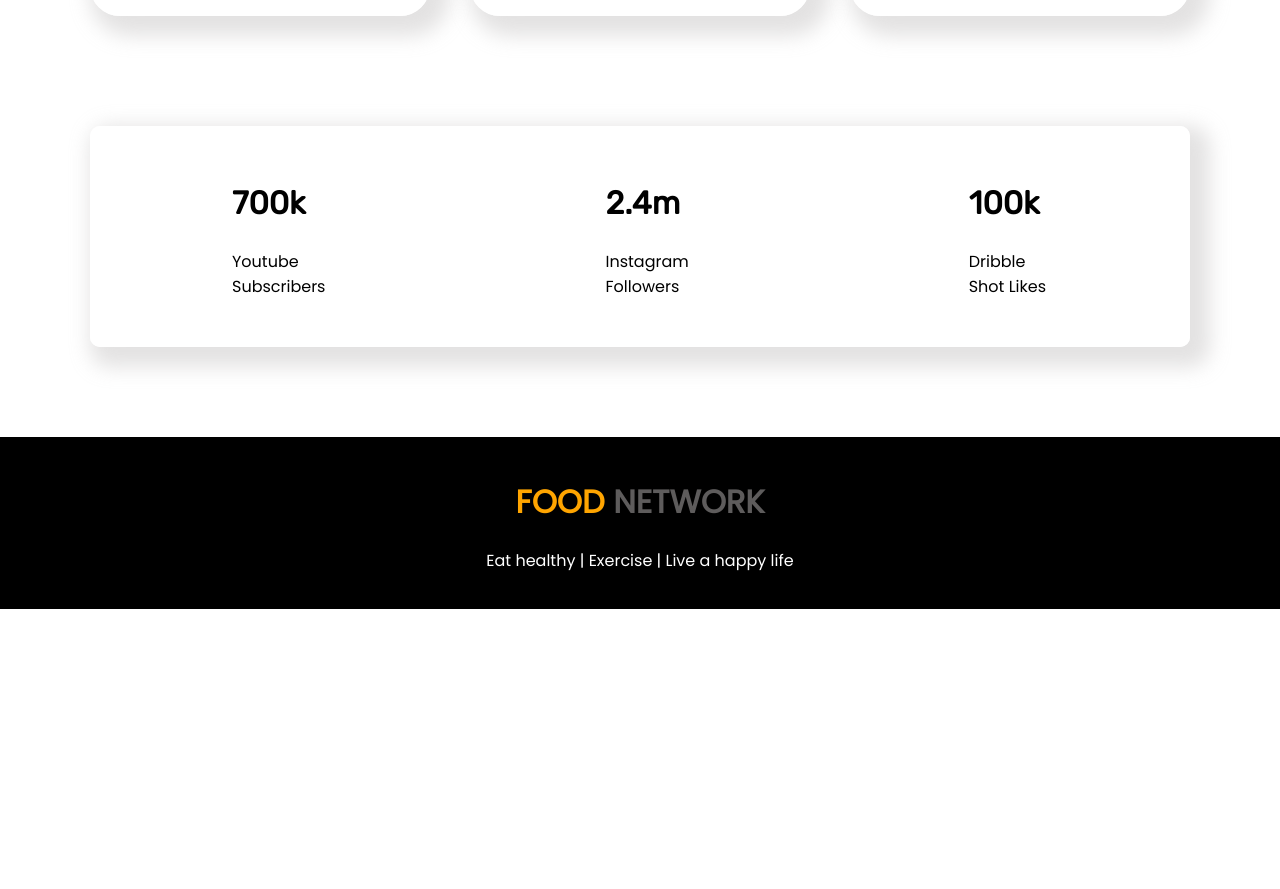
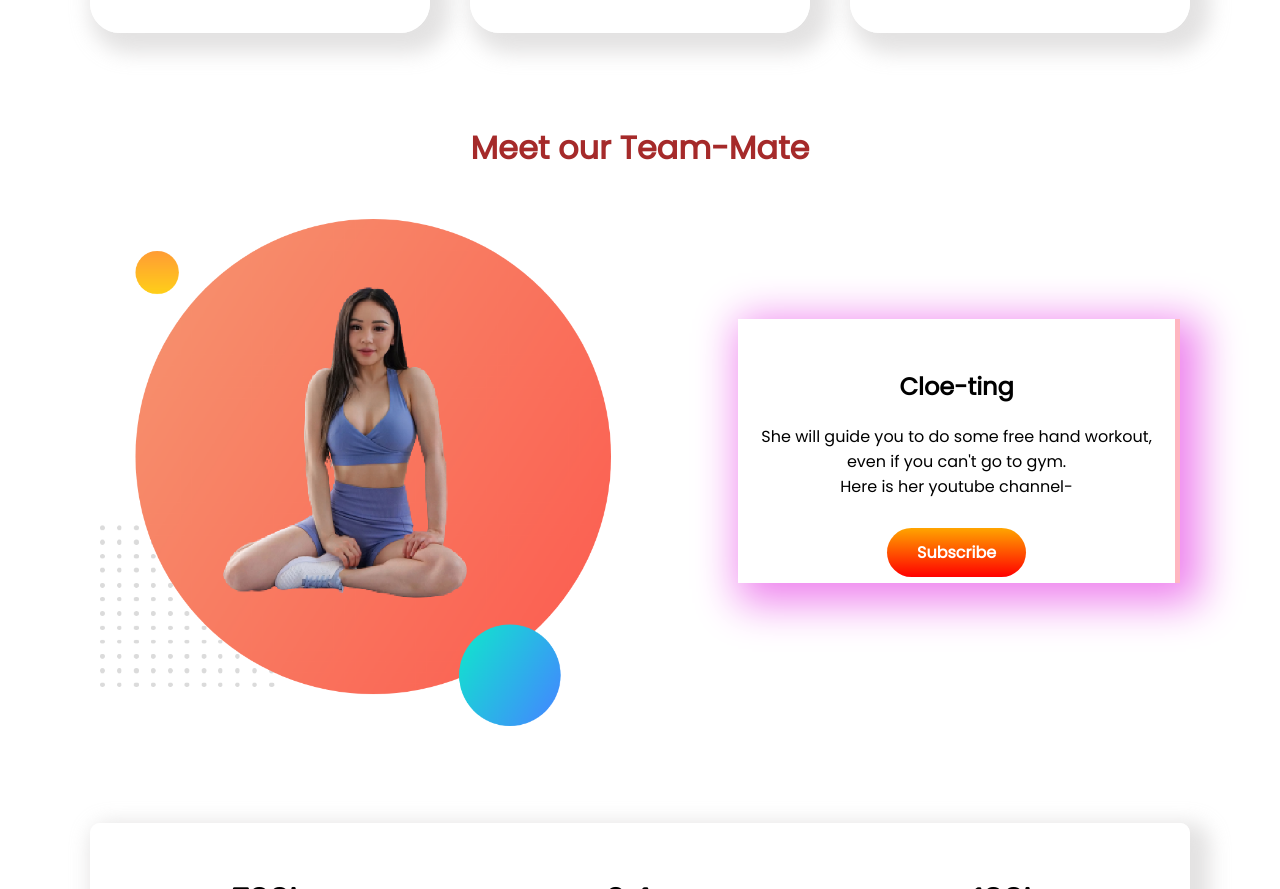
Before and after one commit to Israt-Jahan-Sujana/assignment-food, a plain HTML site: page index.html in a window 1280 px wide. Shown: the part 1911-2800 px from the top of the page. Before the commit the page ends 2520 px from the top, so only its background shows below. Drawn offline with Linux system fonts and the light colour scheme; a web font is replaced by a local one.

Commit message:
newly-added

```diff
--- a/index.html
+++ b/index.html
@@ -63,6 +63,19 @@
             <p>Remove meatballs from the oven and carefully transfer them to the skillet. Stir to coat the meatballs in sauce evenly. Remove from heat and serve immediately with pasta or sides of choice.</p>
         </div>
     </section>
+    <h1 id="extra">Meet our Team-Mate</h1>
+    <br>
+    <section id="chloe">
+        <div>
+            <img src="images/female/my-bg.png" alt="">
+        </div>
+        <div id="box">
+            <h1>Cloe-ting</h1>
+            <p>She will guide you to do some free hand workout,<br> even if you can't go to gym.<br> Here is her youtube channel-</p>
+            <br>
+            <a target="new" class="link-button" href="https://www.youtube.com/channel/UCCgLoMYIyP0U56dEhEL1wXQ">Subscribe</a>
+        </div>
+    </section>
     <section id="bottom-part">
         <div class="media">
             <h1 class="head">700k</h1>
--- a/style.css
+++ b/style.css
@@ -31,8 +31,8 @@ body{
     width: 50%;
 }
 #part-one img{
-    width: 60%;
-    padding-left: 250px;
+    width: 70%;
+    padding-left: 30px;
 }
 #part-two{
     display:flex;
@@ -95,3 +95,24 @@ footer{
 footer p{
     color: white;
 }
+#extra{
+    padding-top: 50px;
+    text-align: center;
+    color: brown;
+}
+#chloe{
+    display: flex;
+}
+#box{
+    text-align: center;
+    width: 50%;
+    padding-top: 30px;
+    border-right: 5px solid;
+    border-color: lightpink;
+    margin: 100px 100px 150px 100px;
+    box-shadow: 10px 10px 40px 10px violet;
+}
+#chloe img{
+    width: 80%;
+    padding-left: 100px;
+}
```
Also changed, not shown: images/female/Group 8450.png (added), images/female/my-bg.png (added), images/female/sujana-formal.png (added).
